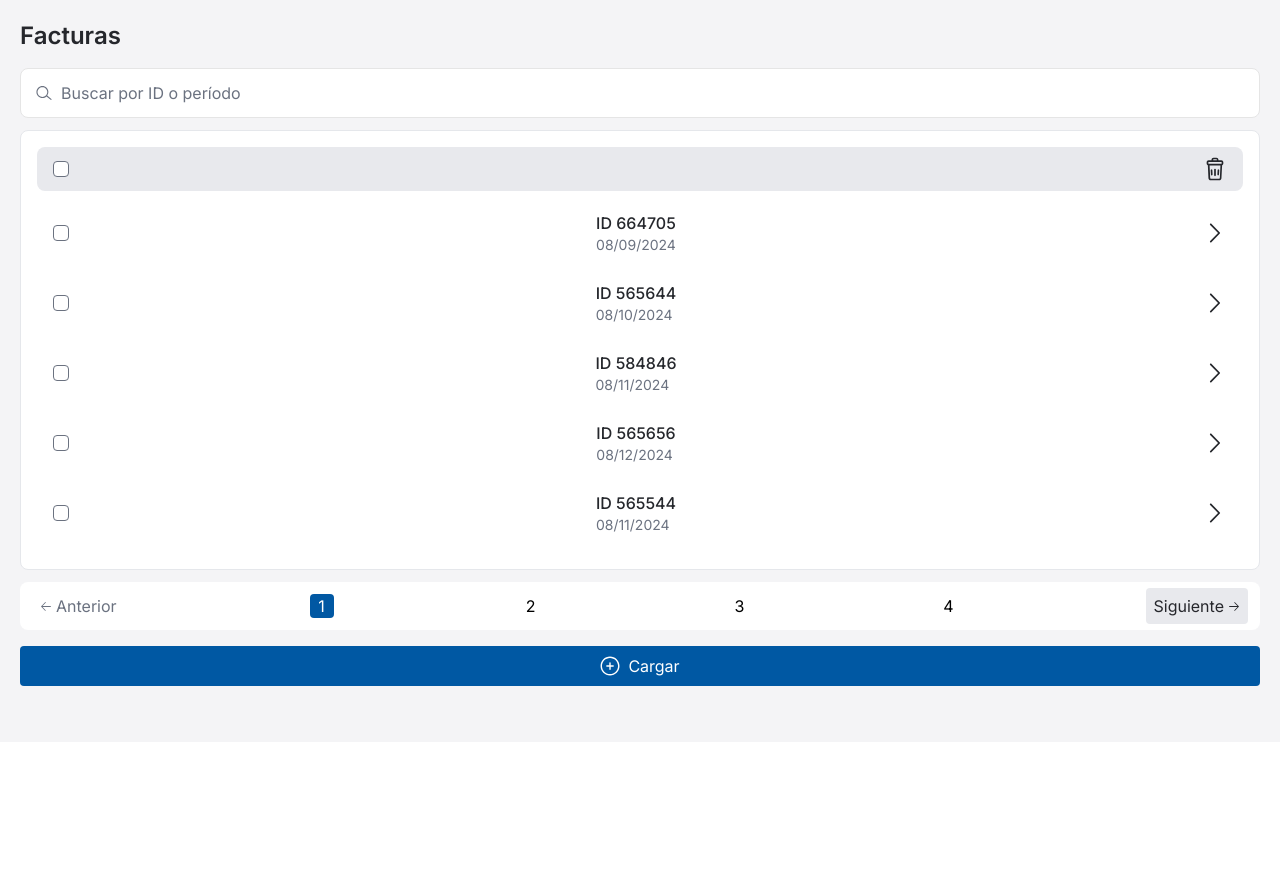
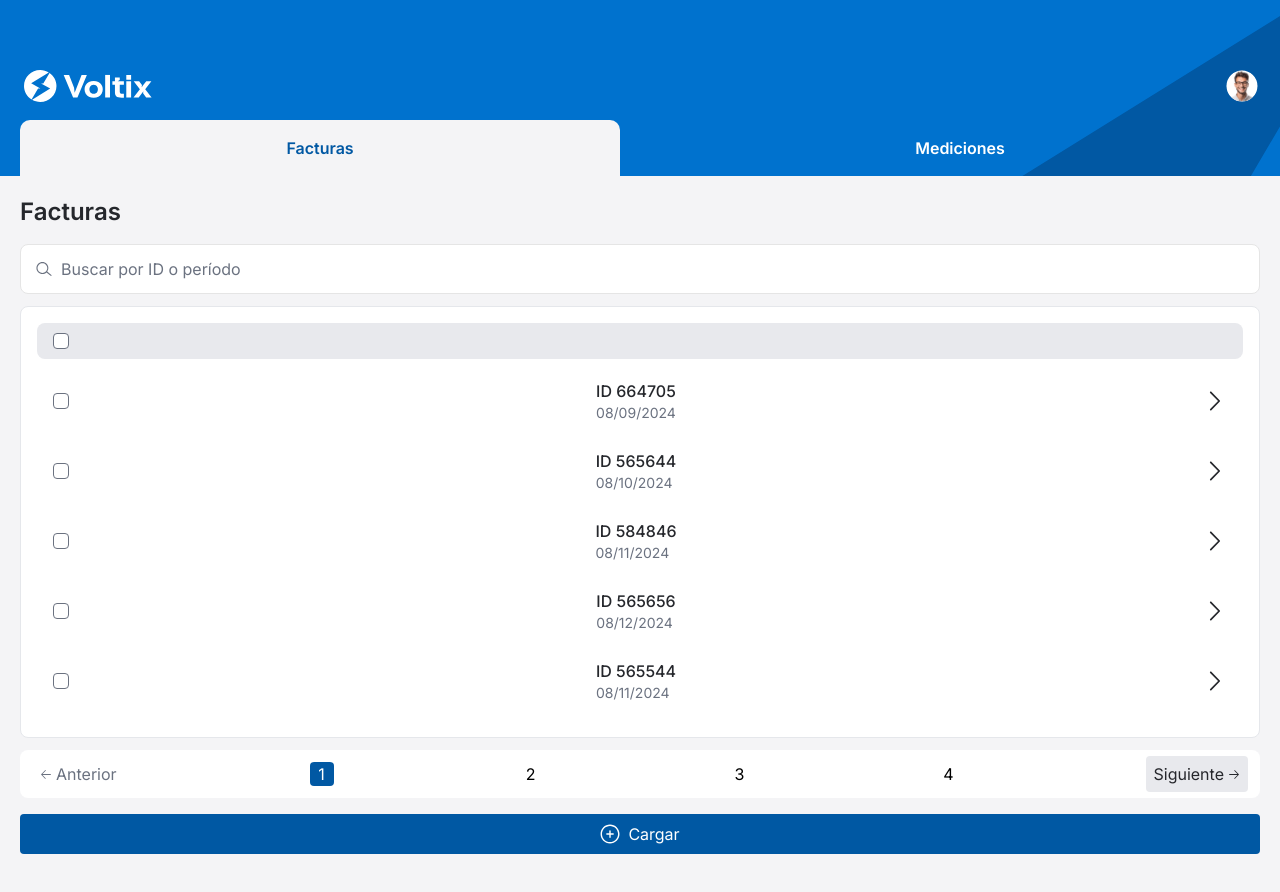
Before and after one commit to teamVoltix/voltix-front, an Angular app: page /invoce-listing in a window 1280 px wide. Shown: the top 892 px of the page. Before the commit the page ends 800 px from the top, so only its background shows below. Built offline with nearby package versions, Linux system fonts and the light colour scheme.

Commit message:
Añadido en el header la funcionalidad de cambio en la factura el icono de borrar solo se muestra cuando se seleccion una factura o varias

```diff
--- a/src/app/invoice/invoice-header/invoice-header.component.html
+++ b/src/app/invoice/invoice-header/invoice-header.component.html
@@ -1,34 +1,32 @@
-<div class="flex overflow-hidden flex-col max-w-[430px] header relative">
-    <img loading="lazy" src="assets/images/rayoAzulLogin.svg" alt="ray" class="ray absolute" />
+<div class="flex overflow-hidden flex-col  header relative">
+  <img src="assets/images/rayoAzulLogin.svg" alt="ray" class="ray absolute" />
 
   <nav class="flex overflow-hidden flex-col mt-[60px] w-full icons z-10">
     <div class="flex overflow-hidden gap-10 justify-between items-center px-4 py-1 w-full">
-        <div class="flex overflow-hidden gap-1.5 justify-center items-center self-stretch px-2 py-1.5 my-auto w-36 min-h-[44px]">
-          <img loading="lazy" src="assets/images/VoltixLoginBlanco.svg" class="object-contain self-stretch my-auto w-32 aspect-[4]" alt="Company logo" />
+      <div
+        class="flex overflow-hidden gap-1.5 justify-center items-center self-stretch px-2 py-1.5 my-auto w-36 min-h-[44px]">
+        <img src="assets/images/VoltixLoginBlanco.svg" class="object-contain self-stretch my-auto w-32 aspect-[4]"
+          alt="Company logo" />
       </div>
       <div class="flex gap-2 items-center self-stretch my-auto w-11">
-          <button class="flex overflow-hidden gap-1.5 justify-center items-center self-stretch my-auto w-11 min-h-[44px]" aria-label="User profile">
-            <img loading="lazy" src="assets/images/imgUser.svg" class="object-contain self-stretch my-auto w-8 rounded-full aspect-square" alt="User profile picture" />
+        <button class="flex overflow-hidden gap-1.5 justify-center items-center self-stretch my-auto w-11 min-h-[44px]"
+          aria-label="User profile">
+          <img src="assets/images/imgUser.svg"
+            class="object-contain self-stretch my-auto w-8 rounded-full aspect-square" alt="User profile picture" />
         </button>
       </div>
     </div>
-      <div class="flex gap-10 justify-center items-center px-5 mt-2 w-full text-base text-center whitespace-nowrap" role="tablist">
-        <button
-  class="tab-button"
-  [ngClass]="{ 'active': selectedTab === 'facturas' }"
-  (click)="selectTab('facturas')"
-  attr.aria-selected="{{ selectedTab === 'facturas' }}"
-  tabindex="0">
+    <div class="flex gap-10 justify-center items-center px-5 mt-2 w-full text-base text-center whitespace-nowrap"
+      role="tablist">
+      <button class="tab-button" [ngClass]="{ 'active': selectedTab === 'facturas' }" (click)="selectTab('facturas')"
+        attr.aria-selected="{{ selectedTab === 'facturas' }}" tabindex="0" (click)="invoice()">
         <span [ngStyle]="{ color: selectedTab === 'facturas' ? '#0058a3' : 'white' }">
           Facturas
         </span>
       </button>
-<button
-  class="tab-button"
-  [ngClass]="{ 'active': selectedTab === 'mediciones' }"
-  (click)="selectTab('mediciones')"
-  attr.aria-selected="{{ selectedTab === 'mediciones' }}"
-  tabindex="0">
+      <button class="tab-button" [ngClass]="{ 'active': selectedTab === 'mediciones' }"
+        (click)="selectTab('mediciones')" attr.aria-selected="{{ selectedTab === 'mediciones' }}" tabindex="0"
+        (click)="medicion()">
         <span [ngStyle]="{ color: selectedTab === 'mediciones' ? '#0058a3' : 'white' }">
           Mediciones
         </span>
--- a/src/app/invoice/invoice-header/invoice-header.component.ts
+++ b/src/app/invoice/invoice-header/invoice-header.component.ts
@@ -1,5 +1,7 @@
 import { CommonModule } from '@angular/common';
-import { Component } from '@angular/core';
+import { Component, inject } from '@angular/core';
+import { Router } from '@angular/router';
+
 
 @Component({
   selector: 'app-invoice-header',
@@ -9,10 +11,17 @@ import { Component } from '@angular/core';
   styleUrl: './invoice-header.component.css'
 })
 export class InvoiceHeaderComponent {
+  router=inject(Router)
   selectedTab: string = 'facturas'; // Por defecto, selecciona 'Facturas'
 
   selectTab(tab: string): void {
     this.selectedTab = tab;
   }
+  invoice(){
+    this.router.navigate([`/invoce-listing`])
+  }
+  medicion(){
+    this.router.navigate([`/start`])
+  }
 
 }
--- a/src/app/invoice/invoice-listing/invoice-listing.component.css
+++ b/src/app/invoice/invoice-listing/invoice-listing.component.css
@@ -4,6 +4,7 @@ input[type="text"] {
 
 
 }
+
 .factura-section {
     background-color: #f4f4f6; /* Color de fondo */
 
--- a/src/app/invoice/invoice-listing/invoice-listing.component.html
+++ b/src/app/invoice/invoice-listing/invoice-listing.component.html
@@ -1,4 +1,6 @@
-<div class="w-full">
+<app-invoice-header></app-invoice-header>
+
+<div class="w-full factura">
     <!-- Header de Facturas -->
 
     <!-- Sección de Facturas -->
@@ -9,7 +11,7 @@
         <form action="">
             <div class="relative w-full mt-4 mb-3">
                 <div class="absolute inset-y-0 start-1 flex items-center ps-3 pointer-events-none">
-                    <img src="/assets/icons/search.svg" alt="icono de lupa">
+                    <img src="/assets/icons/search.svg" alt="icono de lupa" height="16px" width="16px">
                 </div>
                 <input type="text"
                     class="bg-neutral-50 border border-neutral-100 text-dark-text text-base placeholder:text-neutral-500 rounded-lg block w-full ps-10 p-3"
@@ -17,15 +19,18 @@
             </div>
         </form>
 
+
         <!-- Listado de Facturas -->
         <section class="bg-white border border-neutral-100 rounded-lg p-4">
-            <section class="flex items-center justify-between bg-neutral-100  px-4 py-[10px] mb-3 mark">
+            <section class="flex items-center justify-between bg-neutral-100 px-4 py-[10px] mb-3 mark">
                 <input id="selectAll" type="checkbox" value="" (change)="selectAll()"
                     class="w-4 h-4 !text-primary bg-white !border-neutral-200 rounded focus:ring-transparent focus:ring-0" />
-                <div class="flex items-center gap-2" (click)="deleteSelectedInvoices()">
+                <div *ngIf="hasSelectedInvoices()" class="flex items-center gap-2" (click)="deleteSelectedInvoices()">
                     <img src="/assets/icons/trash.svg" alt="icono para borrar">
                 </div>
             </section>
+
+
 
             <!-- Facturas individuales -->
             <section *ngFor="let invoice of paginatedInvoices; trackBy: trackById"
--- a/src/app/invoice/invoice-listing/invoice-listing.component.ts
+++ b/src/app/invoice/invoice-listing/invoice-listing.component.ts
@@ -1,15 +1,22 @@
 import { CommonModule } from '@angular/common';
-import { Component } from '@angular/core';
+import { Component, inject } from '@angular/core';
+import { InvoiceHeaderComponent } from '../invoice-header/invoice-header.component';
+import { Router } from '@angular/router';
 
 @Component({
   selector: 'app-invoice-listing',
   standalone: true,
-  imports: [CommonModule],
+  imports: [CommonModule, InvoiceHeaderComponent],
   templateUrl: './invoice-listing.component.html',
   styleUrls: ['./invoice-listing.component.css']
 })
 export class InvoiceListingComponent {
+
+
+
+
   // Lista estática de facturas
+
   invoices = [
     { id: '664705', date: '08/09/2024', selected: false },
     { id: '565644', date: '08/10/2024', selected: false },
@@ -28,6 +35,16 @@ export class InvoiceListingComponent {
     { id: '565644', date: '08/10/2024', selected: false },
     { id: '584846', date: '08/11/2024', selected: false },
   ];
+
+
+
+
+
+  hasSelectedInvoices(): boolean {
+    return this.invoices.some(invoice => invoice.selected);
+  }
+
+
 
   // Variables para el paginador
   currentPage = 1; // Página actual
```
Also changed, not shown: src/app/invoice/invoice-header/invoice-header.component.css (line endings or trailing spaces). Lines whose indentation alone changed are shown as unchanged.
